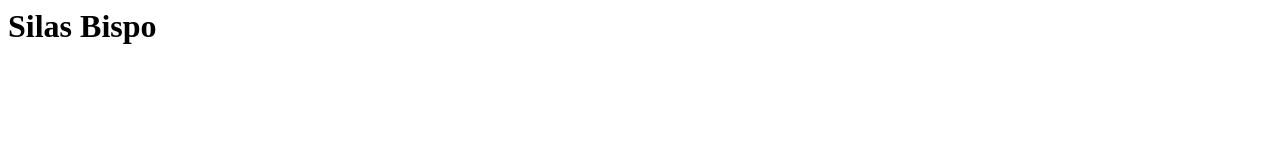
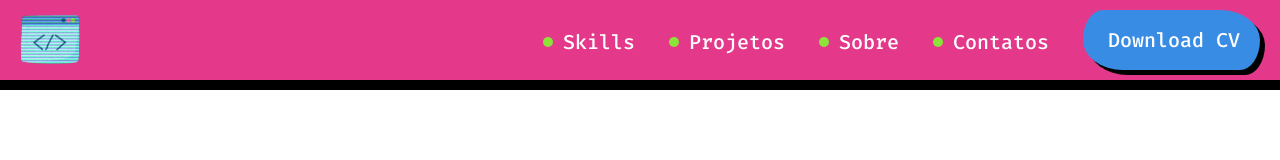
Before and after one commit to silasn1/silasn1.github.io, a plain HTML site: page index.html in a window 1280 px wide. Drawn offline with Linux system fonts and the light colour scheme.

Commit message:
Adiciona o projeto do curso

```diff
--- /dev/null
+++ b/css/index.css
@@ -0,0 +1,49 @@
+header {
+    display: flex;
+    justify-content: space-between;
+    background-color: #E4398B;
+    border-bottom: 10px solid #000;
+    padding: 10px 20px;
+}
+
+a {
+    display: inline-flex;
+    align-items: center;
+    color: #fff;
+    font-size: 20px;
+    font-family: "Fira Code", Arial, Helvetica, sans-serif;
+    font-weight: 500;
+    text-decoration: none;
+    margin-right: 30px;
+}
+
+a::before {
+    content: "";
+    background-color: #8CE439;
+    width: 10px;
+    height: 10px;
+    margin-right: 10px;
+    border-radius: 100%;
+}
+
+#button {
+    display: inline-block;
+    background-color: #398CE4;
+    height: 60px;
+    line-height: 60px;
+    padding-left: 15px;
+    padding-right: 20px;
+    border-radius: 30px 60px / 45px;
+    box-shadow: 5px 5px 0 0 #000;
+    margin-right: 0;
+    cursor: pointer;
+    transition: background-color 300ms;
+}
+
+#button:hover {
+    background-color: #3e8e41
+}
+
+nav {
+    text-align: right;
+}
--- /dev/null
+++ b/css/reset.css
@@ -0,0 +1,3 @@
+body{
+    margin: 0;
+}
--- a/index.html
+++ b/index.html
@@ -1 +1,34 @@
-<h1>Silas Bispo</h1>
+<!DOCTYPE html>
+
+<html lang="pt-BR">
+
+<head>
+    <meta charset="UTF-8">
+    <title>Silas Bispo</title>
+
+    <link rel="preconnect" href="https://fonts.googleapis.com">
+    <link rel="preconnect" href="https://fonts.gstatic.com" crossorigin>
+    <link href="https://fonts.googleapis.com/css2?family=Fira+Code:wght@300;500&display=swap" rel="stylesheet">
+
+    <link rel="stylesheet" href="css/reset.css">
+    <link rel="stylesheet" href="css/index.css">
+</head>
+
+
+
+<body>
+    <header>
+        <img src="assets/img/logo-mine.png" alt="avatar do marco bruno">
+
+        <nav>
+            <a href="" lang="en">Skills</a>
+            <a href="">Projetos</a>
+            <a href="">Sobre</a>
+            <a href="">Contatos</a>
+            <a id="button" lang="en">Download CV</a>
+        </nav>
+    </header>
+
+</body>
+
+</html>
```
Also changed, not shown: assets/img/logo-mine.png (added), assets/img/logo.png (added), 1 other file.
